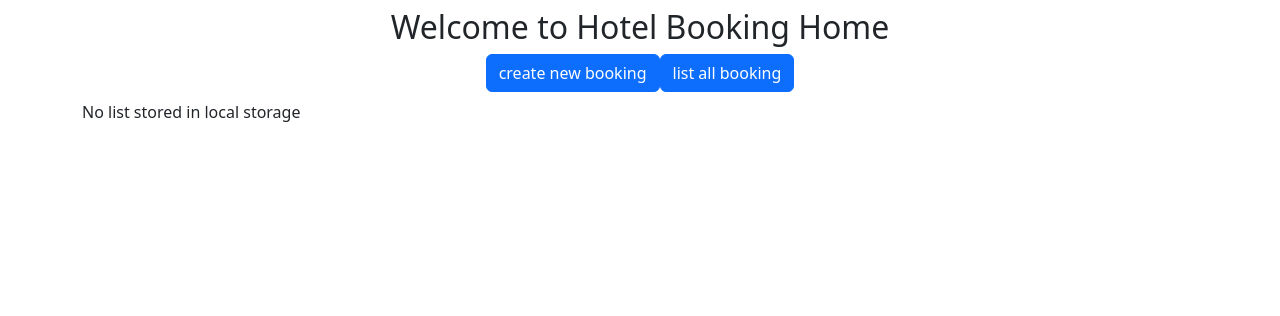
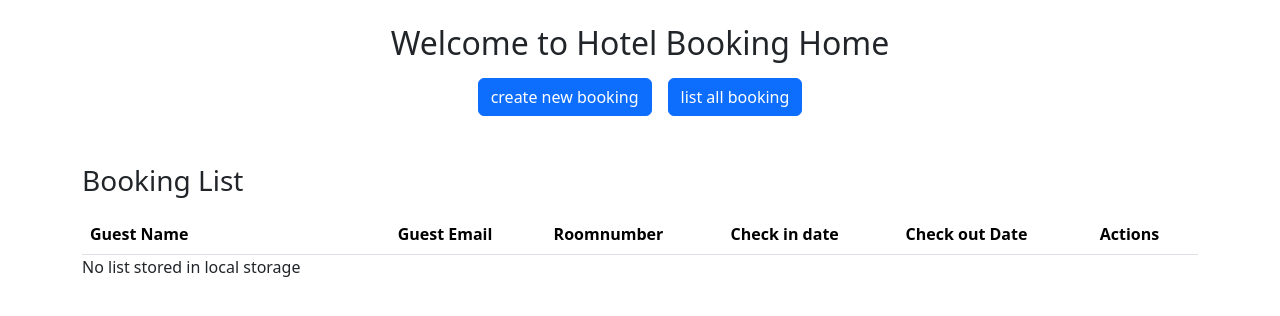
Before and after one commit to AJenkinsSolutions/hotel-booking-app, an Angular app: page /list in a window 1280 px wide. Shown: the top 316 px of the page. Built offline with nearby package versions, Linux system fonts and the light colour scheme.

Commit message:
Add: bootstrap styling to booking list comp

```diff
--- a/src/app/booking-list/booking-list.component.html
+++ b/src/app/booking-list/booking-list.component.html
@@ -1,21 +1,35 @@
 <app-home></app-home>
-<div *ngIf="bookingArray.length; else infoMsgTemaplate">
-    <ul>
-        <li *ngFor="let booking of bookingArray">
+<h3 class="mt-5 mb-3">Booking List</h3>
+<table  class="table">
+    <thead>
+        <tr>
+            <th>Guest Name</th>
+            <th>Guest Email</th>
+            <th>Roomnumber</th>
+            <th>Check in date</th>
+            <th>Check out Date</th>
+            <th>Actions</th>
+        </tr>
+    </thead>
 
-            <p>{{booking.guestName}}</p>
-            <p>{{booking.guestEmail}}</p>
-            <p>{{booking.roomNumber}}</p>
-            <p>{{booking.checkInDate}}</p>
-            <p>{{booking.checkOutDate}}</p>
-            <button (click)="deleteById(booking.id)">Delete Booking</button>
-            <button [routerLink]="['/edit', booking.id]">Edit</button>
 
-        </li>
-    </ul>
+    <tbody *ngIf="bookingArray.length; else infoMsgTemaplate">
 
-</div>
+            <tr *ngFor="let booking of bookingArray">
 
+                <td>{{booking.guestName}}</td>
+                <td>{{booking.guestEmail}}</td>
+                <td>{{booking.roomNumber}}</td>
+                <td>{{booking.checkInDate}}</td>
+                <td>{{booking.checkOutDate}}</td>
+
+                <button class="btn btn-danger" (click)="deleteById(booking.id)">Delete Booking</button>
+                <button class="btn btn-primary" [routerLink]="['/edit', booking.id]">Edit</button>
+
+            </tr>
+
+    </tbody>
+</table>
 
 
 <ng-template #infoMsgTemaplate>
--- a/src/app/home/home.component.html
+++ b/src/app/home/home.component.html
@@ -1,6 +1,6 @@
 <div class="text-center mb-2">
 
-    <h2 class="my-2">Welcome to Hotel  Booking Home</h2>
-    <button class="btn btn-primary" [routerLink]="['/create']">create new booking</button>
-    <button class="btn btn-primary" [routerLink]="['/list']">list all booking</button>
+    <h2 class="my-4 mb-3">Welcome to Hotel  Booking Home</h2>
+    <button class="btn btn-primary mx-2" [routerLink]="['/create']">create new booking</button>
+    <button class="btn btn-primary mx-2"  [routerLink]="['/list']">list all booking</button>
 </div>
```
